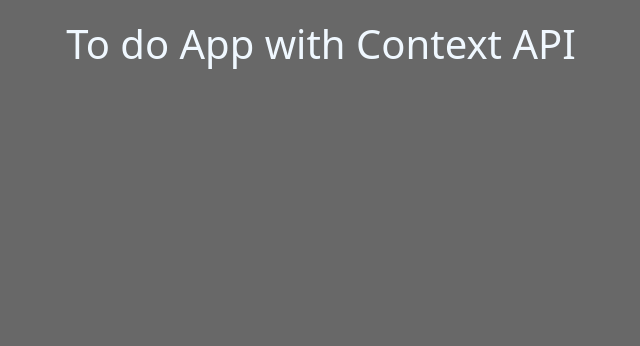
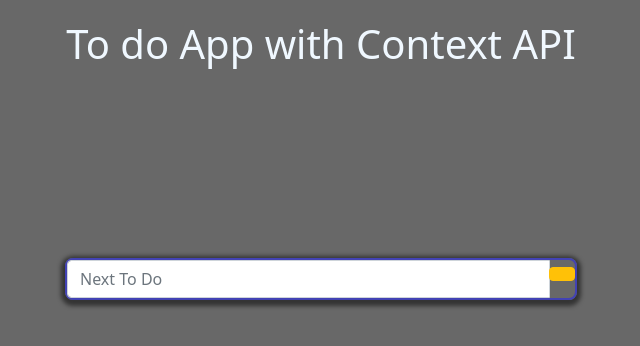
Before and after one commit to devrahul93/ToDoApp-WithContextApi, a React (Create React App) app: page / in a window 1280 px wide. Shown: the top 346 px of the page, without its empty margins (319-959 px from the left). Built offline with nearby package versions, Linux system fonts and the light colour scheme.

Commit message:
added form

```diff
--- a/src/App.js
+++ b/src/App.js
@@ -6,13 +6,16 @@ import './App.css';
 import {TodoContext} from "./context/TodoContext";
 import todoreducer from "./context/reducer"
 import { useReducer } from "react";
+import TodoForm from "./Components/ToDoForm";
 
 const App =()=>{
   const [todos,dispatch]=useReducer(todoreducer,[])
   return(
     <TodoContext.Provider value={{todos,dispatch}}>
+      <Container fluid>
       <h1>To do App with Context API</h1>
-
+      <TodoForm/>
+      </Container>
     </TodoContext.Provider>
 
   )
--- /dev/null
+++ b/src/Components/ToDoForm.js
@@ -0,0 +1,39 @@
+import {useState,useContext} from "react";
+import {
+    Form,
+    FormGroup,
+    Input,
+    InputGroup,
+    Button,
+    InputGroupAddon
+} from "reactstrap"
+import "bootstrap/dist/css/bootstrap.min.css";
+import '../App.css';
+import {v4} from "uuid"
+import {TodoContext} from "../context/TodoContext"
+import {ADD_TODO} from "../context/action.types"
+
+const TodoForm = ()=>{
+    return(
+        <Form>
+            <FormGroup>
+                <InputGroup>
+                <Input
+                type='text'
+                name='todo'
+                id='todo'
+                placeholder='Next To Do'
+                //haven't added value and onchange
+                />
+                <InputGroupAddon addonType='prepend'>
+                   <Button color='warning'></Button>
+                </InputGroupAddon>
+
+                </InputGroup>
+
+            </FormGroup>
+        </Form>
+    )
+}
+
+export default TodoForm
```
